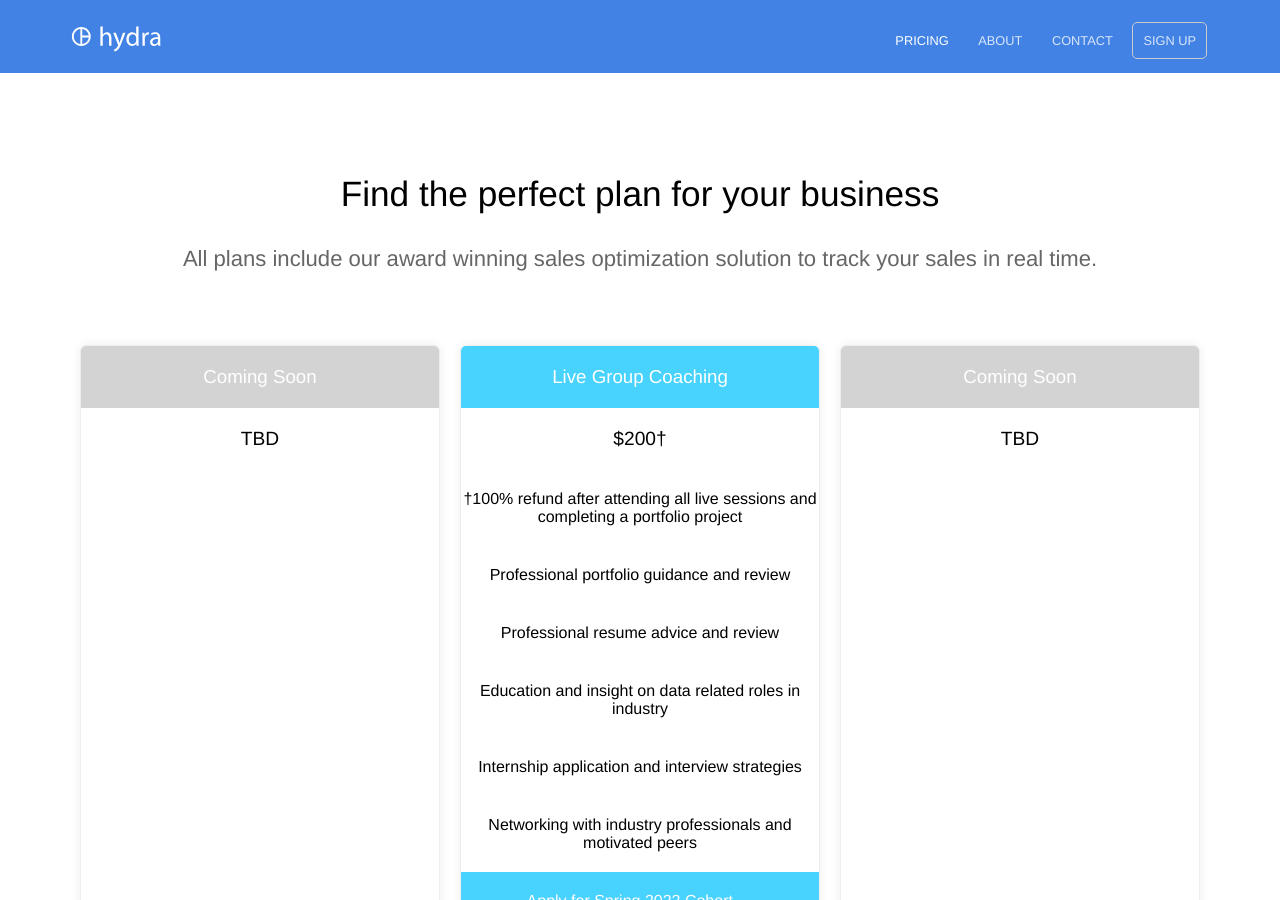
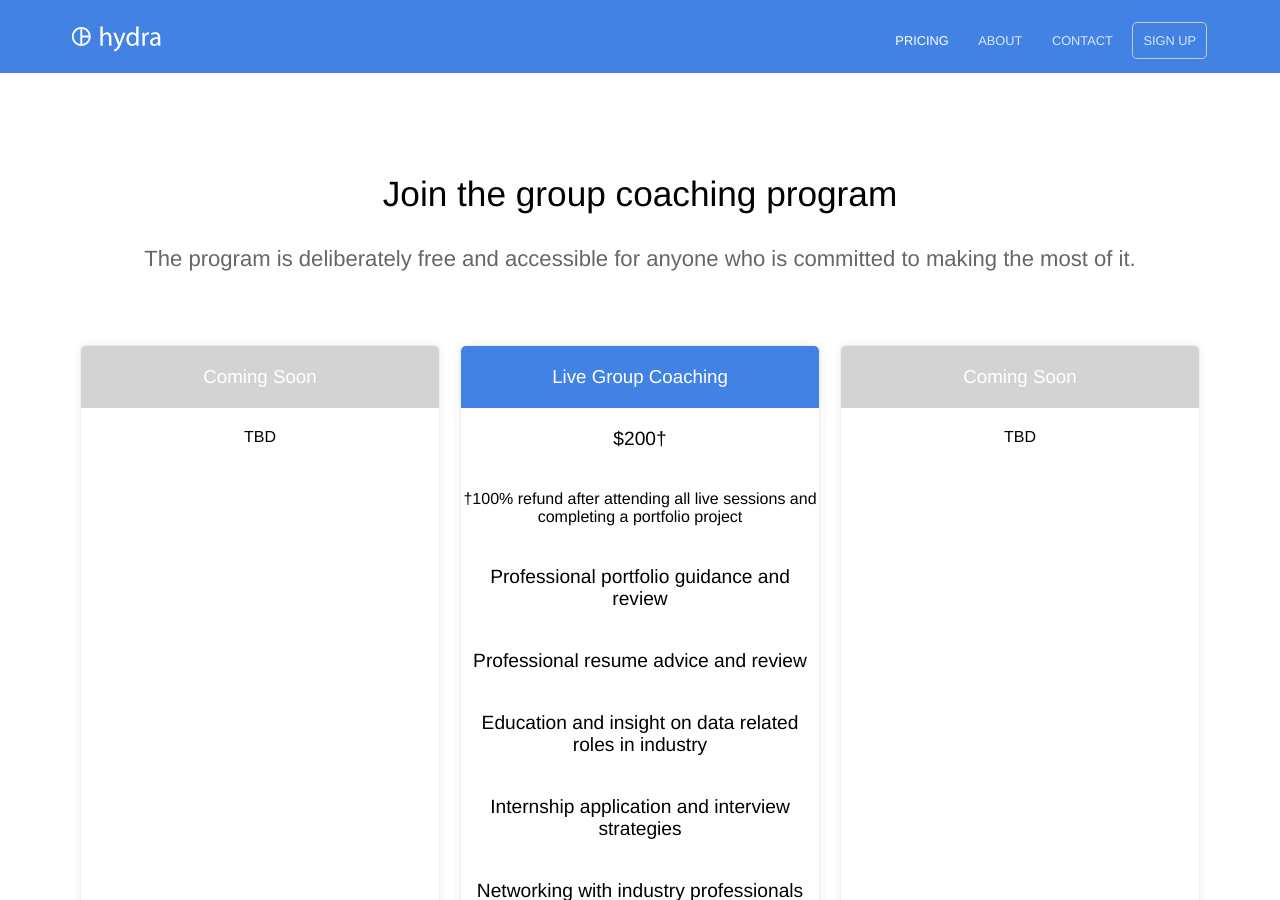
Before and after one commit to jordan-pierre/coaching, a Jekyll site: the page built from pricing.html, in a window 1280 px wide and 900 px high. Built offline with Jekyll 4.4.1, drawn with Linux system fonts in a browser that asks for light colours.

Commit message:
updated pricing table

```diff
--- a/pricing.html
+++ b/pricing.html
@@ -1,30 +1,30 @@
 ---
 title: Pricing
-heading: Find the perfect plan for your business
-description: All plans include our award winning sales optimization solution to track your sales in real time.
+heading: Join the group coaching program
+description: The program is deliberately free and accessible for anyone who is committed to making the most of it.
 pricing_table:
   - name: Coming Soon
     color: "#d3d3d3"
     features:
       - text: TBD
-        highlight: true
+        highlight: false
   - name: Live Group Coaching
-    color: "#48d2fe"
+    color: "#4182e4"
     features:
       - text: $200†
         highlight: true
       - text: †100% refund after attending all live sessions and completing a portfolio project
         highlight: false
       - text: Professional portfolio guidance and review
-        highlight: false
+        highlight: true
       - text: Professional resume advice and review
-        highlight: false
+        highlight: true
       - text: Education and insight on data related roles in industry
-        highlight: false
+        highlight: true
       - text: Internship application and interview strategies
-        highlight: false
+        highlight: true
       - text: Networking with industry professionals and motivated peers
-        highlight: false
+        highlight: true
     call_to_action:
       link: http://mysite.com?plan=pro
       text: Apply for Spring 2022 Cohort
```
Also changed, not shown: other parts of pricing.html (+1 -1 lines).
